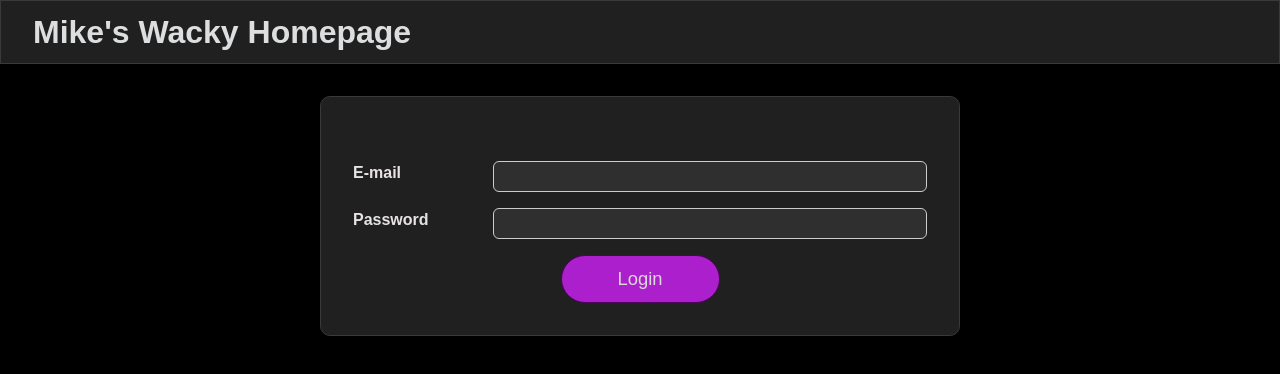
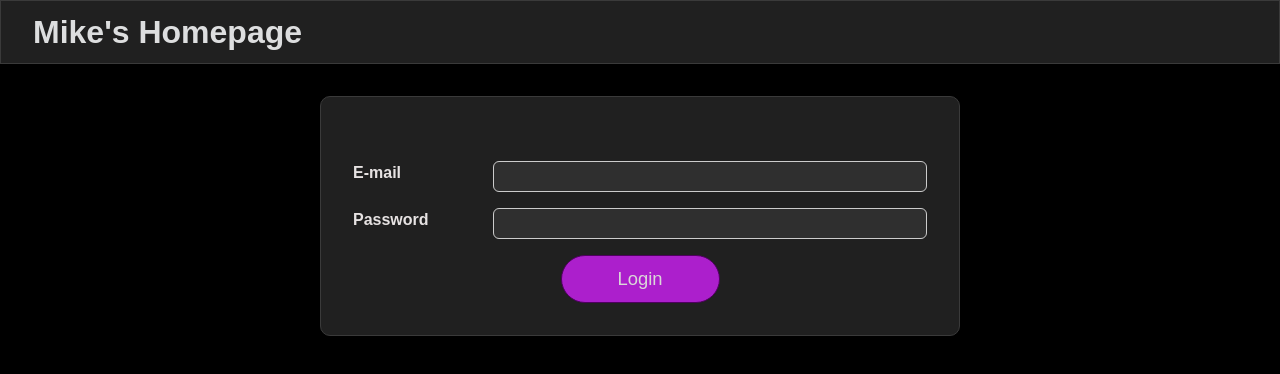
Before and after one commit to mhaslinsky/state-playground, a React (Create React App) app: page / in a window 1280 px wide. Shown: the top 374 px of the page. Built offline with nearby package versions, Linux system fonts and the light colour scheme.

Commit message:
making changes to test netlify

```diff
--- a/public/index.html
+++ b/public/index.html
@@ -10,34 +10,13 @@
       content="Web site created using create-react-app"
     />
     <link rel="apple-touch-icon" href="%PUBLIC_URL%/logo192.png" />
-    <!--
-      manifest.json provides metadata used when your web app is installed on a
-      user's mobile device or desktop. See https://developers.google.com/web/fundamentals/web-app-manifest/
-    -->
+
     <link rel="manifest" href="%PUBLIC_URL%/manifest.json" />
-    <!--
-      Notice the use of %PUBLIC_URL% in the tags above.
-      It will be replaced with the URL of the `public` folder during the build.
-      Only files inside the `public` folder can be referenced from the HTML.
 
-      Unlike "/favicon.ico" or "favicon.ico", "%PUBLIC_URL%/favicon.ico" will
-      work correctly both with client-side routing and a non-root public URL.
-      Learn how to configure a non-root public URL by running `npm run build`.
-    -->
-    <title>React App</title>
+    <title>Mike's Crazy Homepage</title>
   </head>
   <body>
     <noscript>You need to enable JavaScript to run this app.</noscript>
     <div id="root"></div>
-    <!--
-      This HTML file is a template.
-      If you open it directly in the browser, you will see an empty page.
-
-      You can add webfonts, meta tags, or analytics to this file.
-      The build step will place the bundled scripts into the <body> tag.
-
-      To begin the development, run `npm start` or `yarn start`.
-      To create a production bundle, use `npm run build` or `yarn build`.
-    -->
   </body>
 </html>
--- a/src/components/MainHeader/MainHeader.js
+++ b/src/components/MainHeader/MainHeader.js
@@ -6,7 +6,7 @@
 const MainHeader = ({ onLogout }) => {
   return (
     <header className={classes["main-header"]}>
-      <h1>Mike's Wacky Homepage</h1>
+      <h1>Mike's Homepage</h1>
       <Navigation />
     </header>
   );
```
Also changed, not shown: 1 other file (tests, documents, lock files or other folders).
